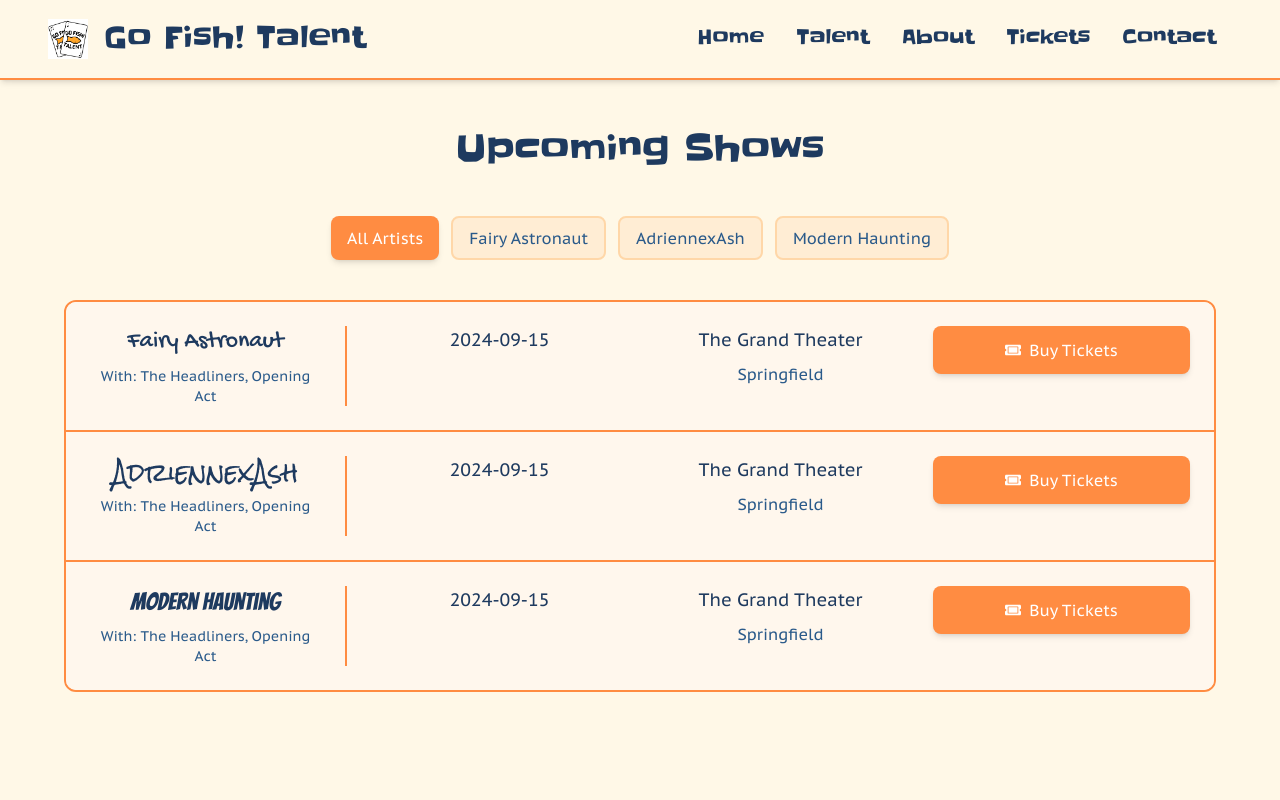
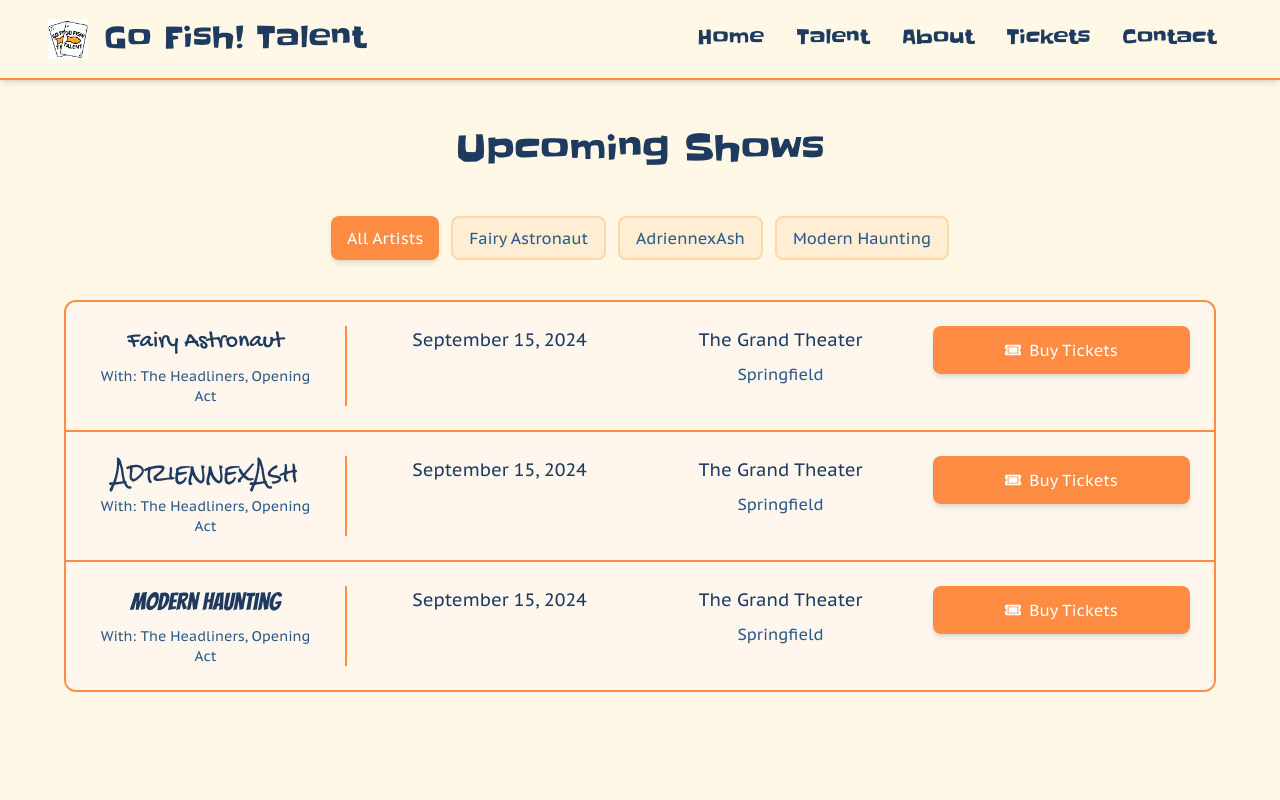
Before and after one commit to Curious-Bean-LLC/gofishtalent, a React (Vite) app: page /tickets in a window 1280 px wide. Shown: the top 800 px of the page. Built offline with nearby package versions, Linux system fonts and the light colour scheme.

Commit message:
format date

```diff
--- a/src/pages/Tickets.tsx
+++ b/src/pages/Tickets.tsx
@@ -99,7 +99,11 @@ const Tickets: React.FC = () => {
                 <div className='space-y-2'>
                   {show.date && (
                     <p className='text-[#1e3a5f] font-bold text-lg'>
-                      {show.date}
+                      {new Date(show.date).toLocaleDateString(undefined, {
+                        year: 'numeric',
+                        month: 'long',
+                        day: 'numeric',
+                      })}
                     </p>
                   )}
                   {show.eventName && (
```
